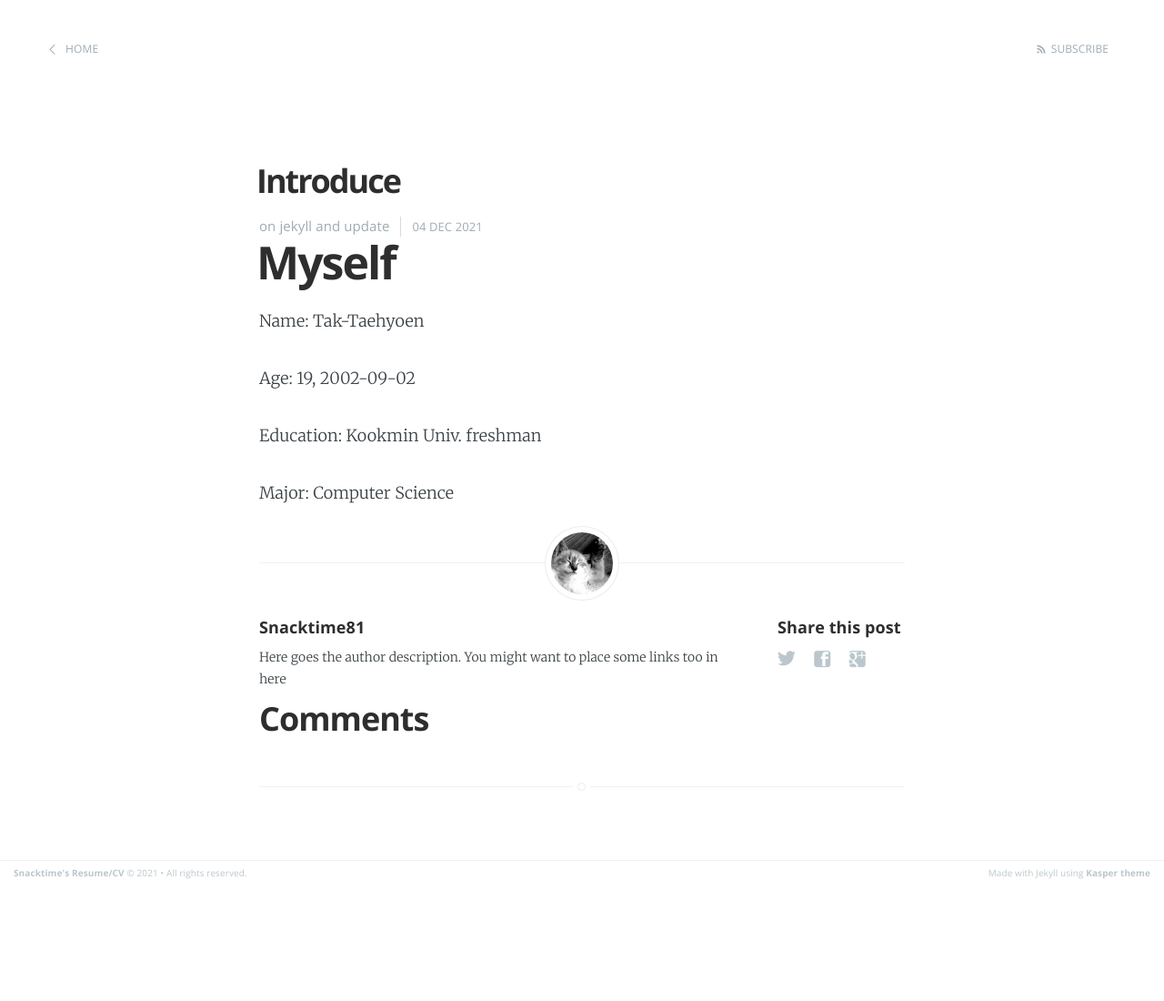
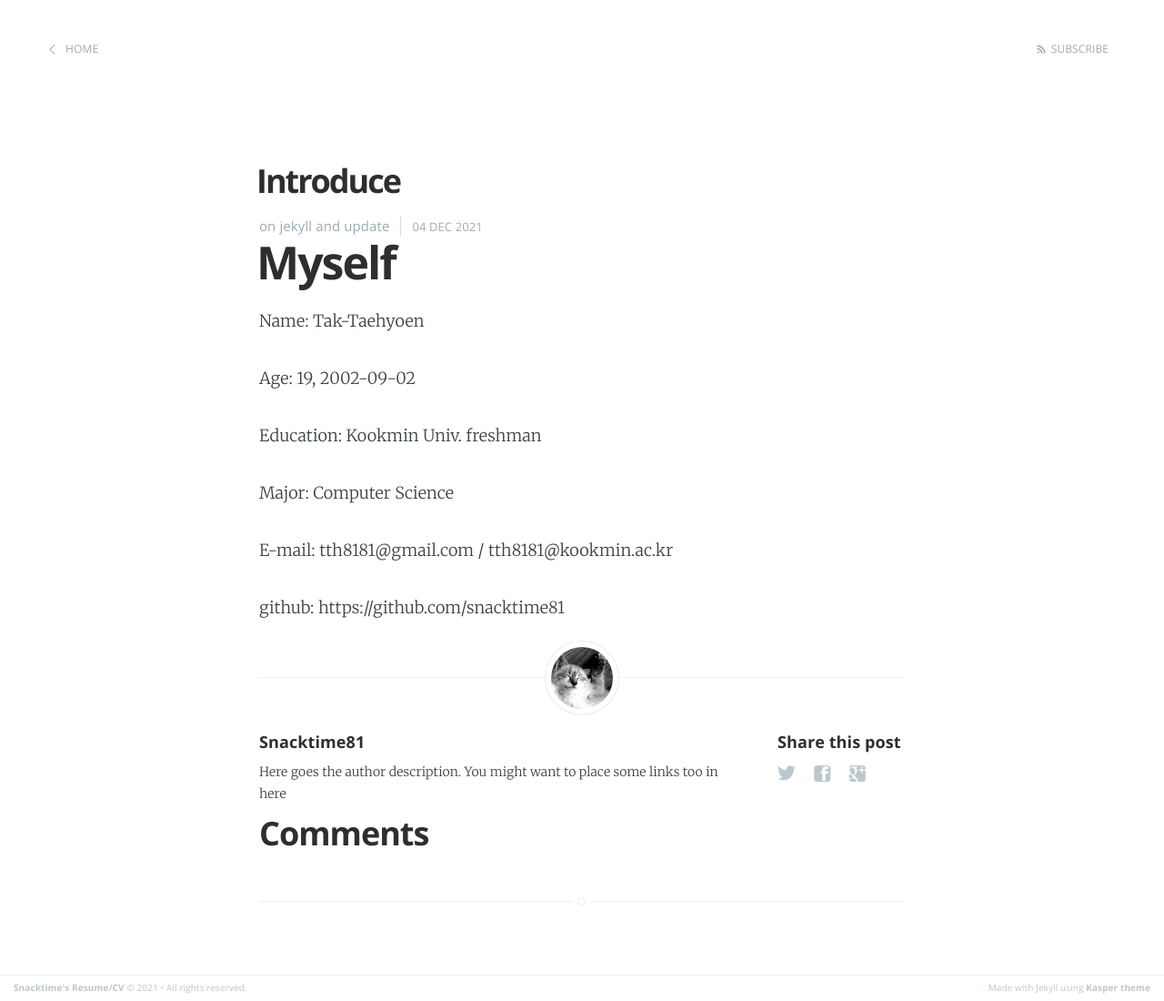
Before and after one commit to snacktime81/snacktime81.github.io, a Jekyll site: the page built from _posts/2021-12-04-Introduce-myself.md, in a window 1280 px wide. Shown: the whole page at 91% size. Built offline with Jekyll 4.4.1, drawn with Linux system fonts in a browser that asks for light colours; comment, search, counter and statistics services are not loaded; before the commit the page ends 974 px from its top, so only the background shows below that.

Commit message:
Add introduce

```diff
--- a/_posts/2021-12-04-Introduce-myself.md
+++ b/_posts/2021-12-04-Introduce-myself.md
@@ -14,3 +14,7 @@ Age: 19, 2002-09-02
 Education: Kookmin Univ. freshman
 
 Major: Computer Science
+
+E-mail: tth8181@gmail.com / tth8181@kookmin.ac.kr
+
+github: https://github.com/snacktime81
```
